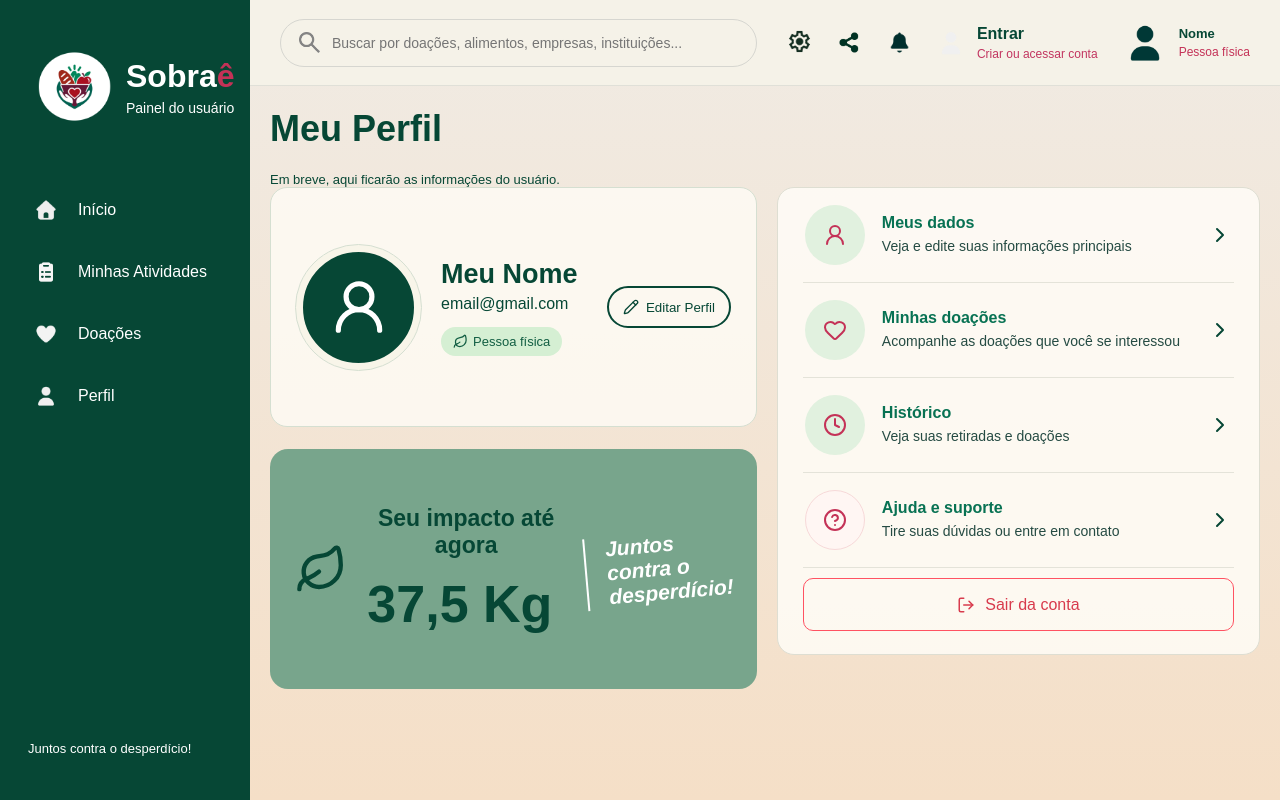
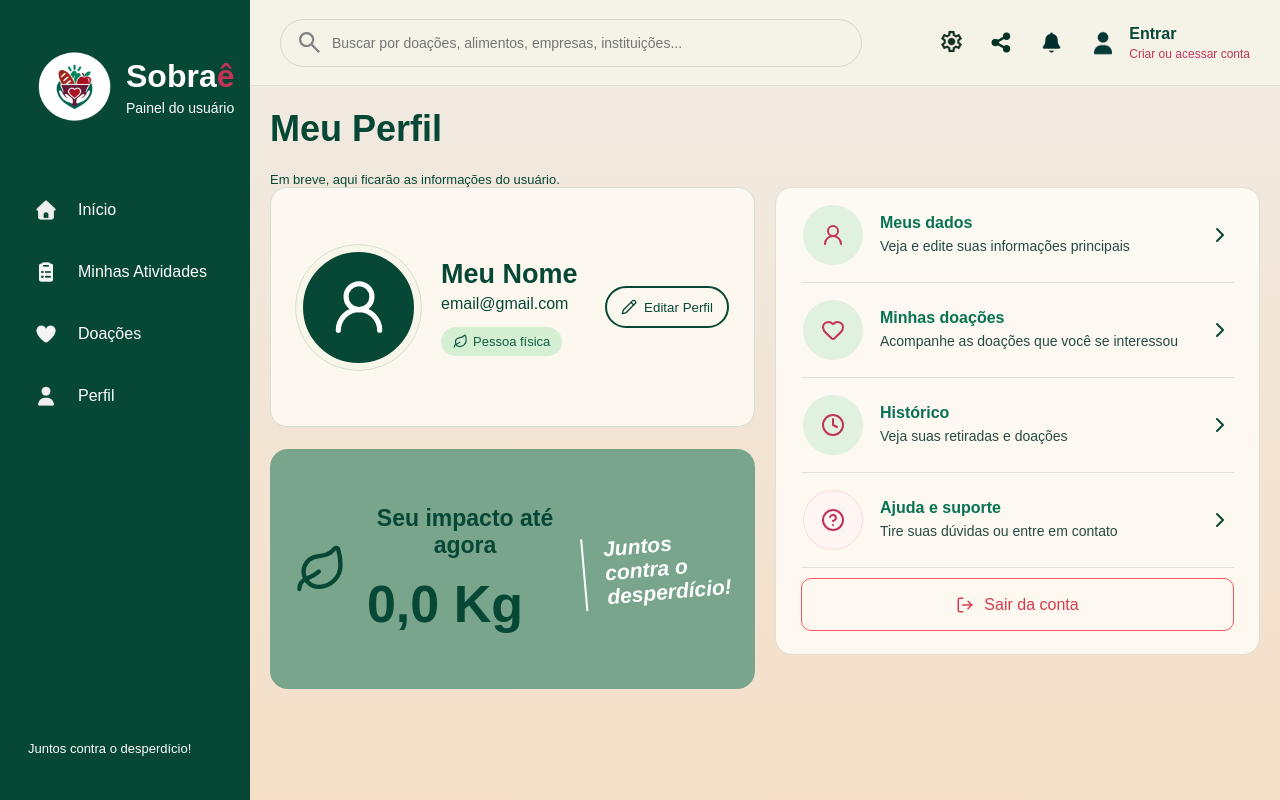
Before and after one commit to isaque10-Dev/TCC, a React app in the folder sobrae/: page /perfil in a window 1280 px wide. Built offline with nearby package versions, Linux system fonts and the light colour scheme.

Commit message:
alteracoes

```diff
--- a/sobrae/src/components/Header/Header.jsx
+++ b/sobrae/src/components/Header/Header.jsx
@@ -339,20 +339,15 @@ if (abrirCompartilhar === true) {
 </button>
 
 
-<Link to="/login" className="entrar-login">
-  <img src="/assets/images/icons/perfil.png" alt="" />
+<Link to="/" className="entrar-login">
+  <img src="/assets/images/icons/perfil2.png" alt="" />
 
   <div>
     <strong>Entrar</strong>
     <p>Criar ou acessar conta</p>
   </div>
 </Link>
-        <Link to="/perfil" className="header-perfil"> <img src="/assets/images/icons/perfil2.png"alt=""/>
-         <div className="header-usuario">
-            <strong>Nome</strong>
-          <span>Pessoa física</span>
-          </div>
-        </Link>
+
       </div>
       {janela}
 
--- a/sobrae/src/components/Sidebar/Sidebar.jsx
+++ b/sobrae/src/components/Sidebar/Sidebar.jsx
@@ -21,7 +21,7 @@ function Sidebar() {
 
 
 <nav className="sidebar-menu">
-  <Link to="/">
+  <Link to="/app">
     <img src="/assets/images/icons/home.png" alt="" />
     Início
   </Link>
--- a/sobrae/src/pages/perfil/index.jsx
+++ b/sobrae/src/pages/perfil/index.jsx
@@ -59,7 +59,7 @@ function editarPerfil() {
             <Leaf size={65} />
             <div>
               <h3>Seu impacto até agora</h3>
-              <strong>37,5 Kg</strong>
+              <strong>0,0 Kg</strong>
             </div>
             <p>Juntos<br />contra o<br />desperdício!</p>
           </div>
--- a/sobrae/src/router.jsx
+++ b/sobrae/src/router.jsx
@@ -14,7 +14,7 @@ export default function Router() {
   return (
     <BrowserRouter>
       <Routes>
-  <Route path="/login" element={<Login />} />
+  <Route path="/" element={<Login />} />
   <Route path="/cadastro" element={<Cadastro />} />
   <Route path="*" element={<Error />} />
 
@@ -24,7 +24,7 @@ export default function Router() {
 
   <Route element={<Layout />}>
 
-    <Route path="/" element={<App />} />
+    <Route path="/App" element={<App />} />
     <Route path="/atividades" element={<Atividades />} />
     <Route path="/doacoes" element={<Doacoes />} />
     <Route path="/perfil" element={<Perfil />} />
```
Also changed, not shown: sobrae/src/pages/doacoes/index.css (+1 -6 lines).
